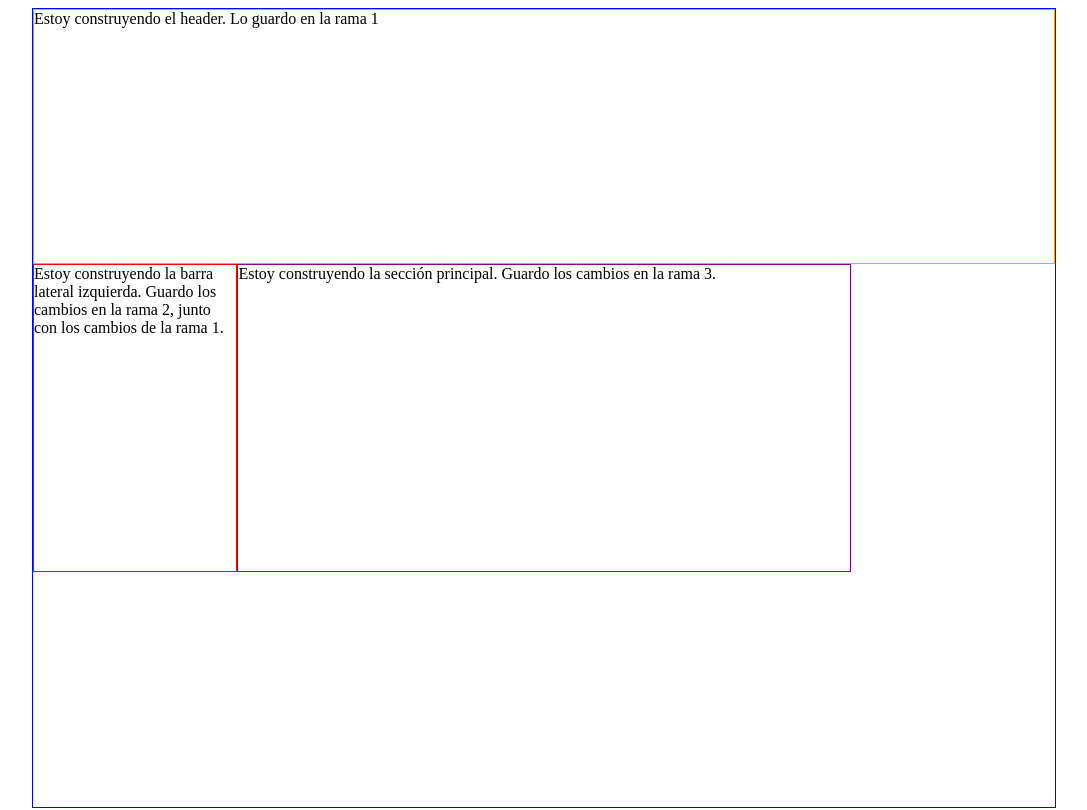
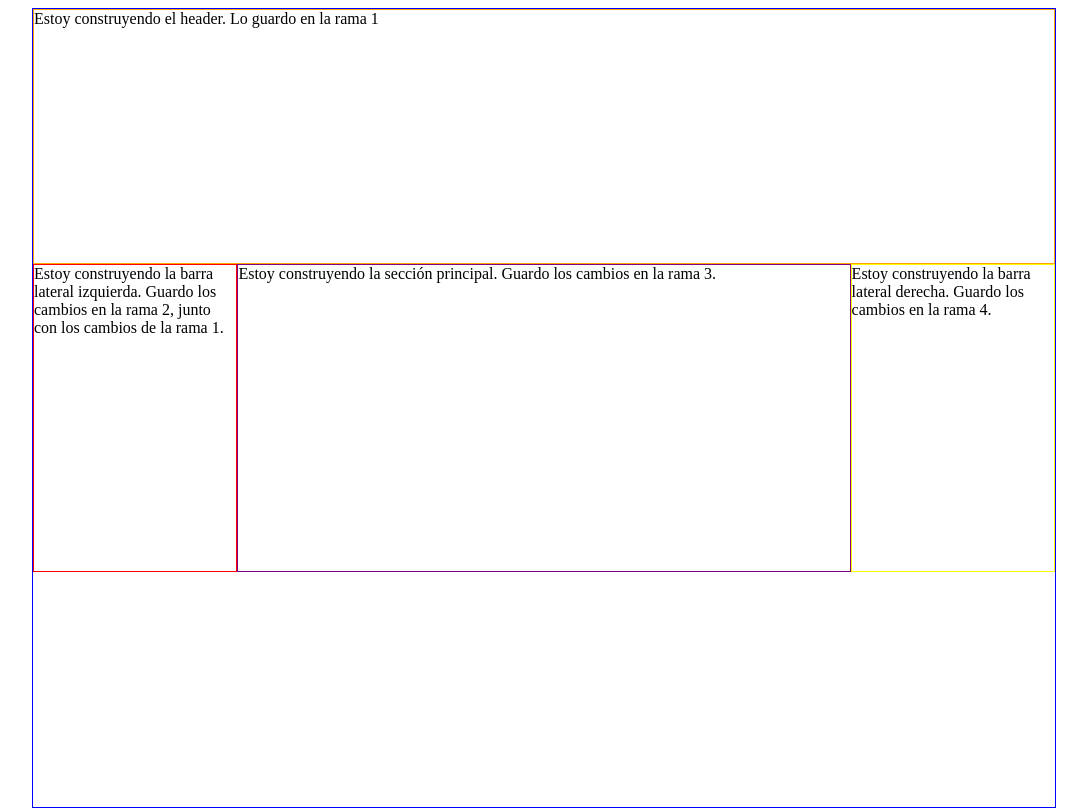
Before and after one commit to SalvaGonzSan/EjercicioRepaso2abril19, a plain HTML site: page index.html in a window 1280 px wide. Shown: the whole page, without its empty margins (96-1183 px from the left). Drawn offline with Linux system fonts and the light colour scheme.

Commit message:
Versión 1.4 Rama 4

```diff
--- a/estilos/estilos1.scss
+++ b/estilos/estilos1.scss
@@ -24,5 +24,11 @@
         border:1px solid purple;
         box-sizing: border-box;
     }
+    .aside2{
+        grid-column: 3 / 4;
+        min-height:70%;
+        border:1px solid yellow;
+        box-sizing: border-box;
+    }
 
 }
--- a/index.html
+++ b/index.html
@@ -14,7 +14,7 @@
         <header>Estoy construyendo el header. Lo guardo en la rama 1</header>
         <aside class="aside1">Estoy construyendo la barra lateral izquierda. Guardo los cambios en la rama 2, junto con los cambios de la rama 1.</aside>
         <main>Estoy construyendo la sección principal. Guardo los cambios en la rama 3.</main>
-        <aside></aside>
+        <aside class="aside2">Estoy construyendo la barra lateral derecha. Guardo los cambios en la rama 4.</aside>
         <footer></footer>
     </div>
 </body>
```
Also changed, not shown: estilos/estilos1.css, 1 other file.
